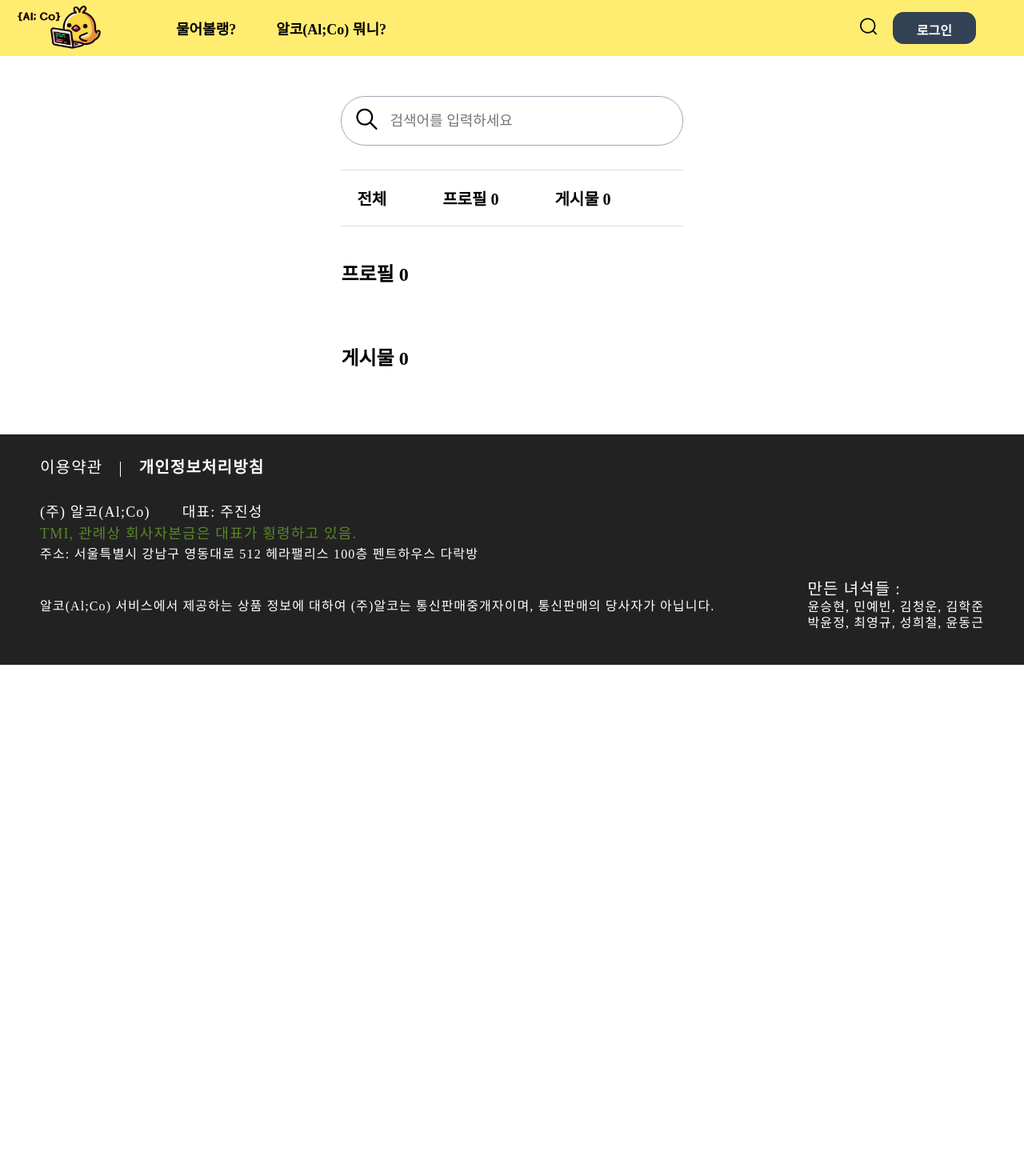
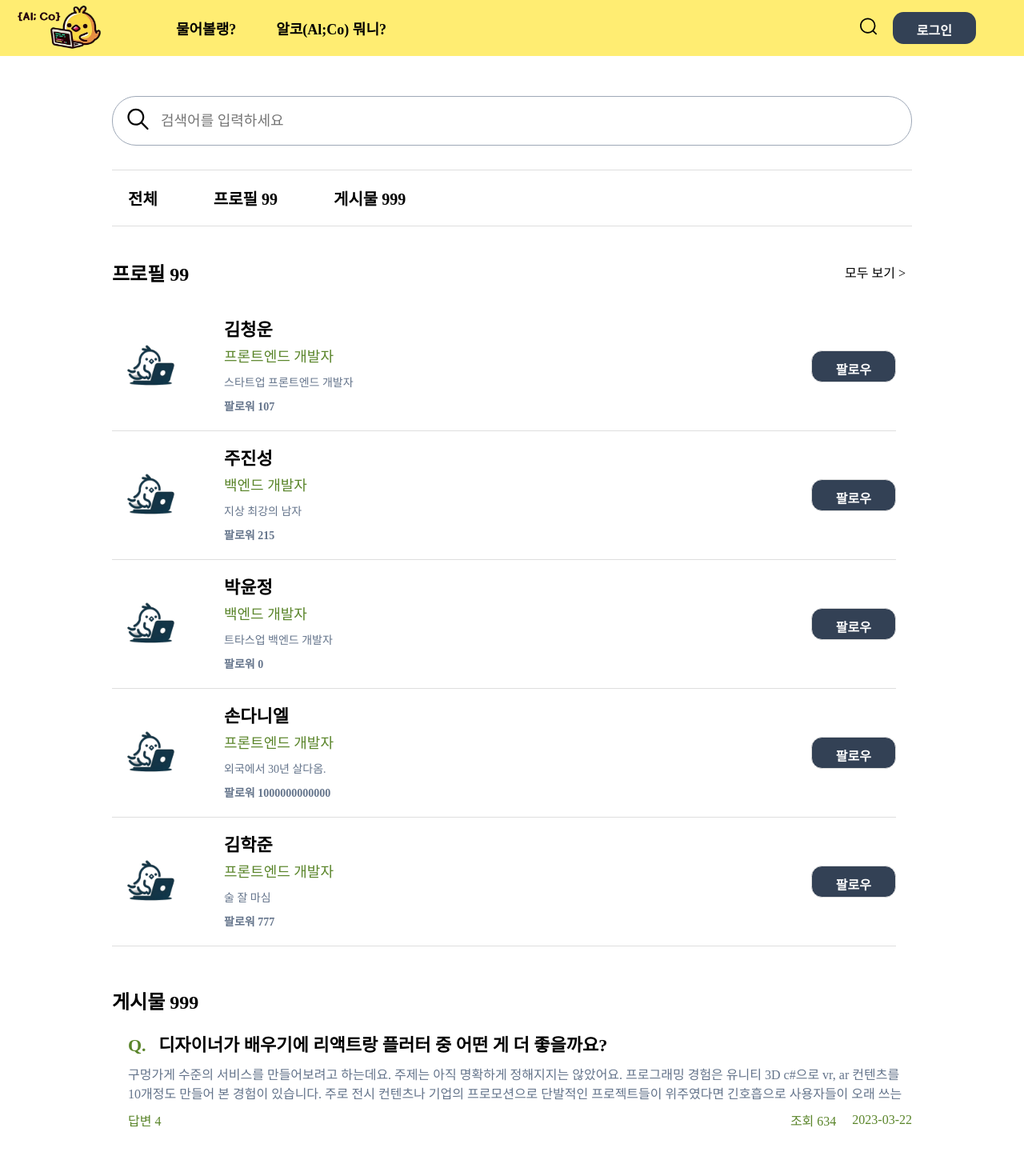
Before and after one commit to supercoding-3rd-project/frontend, a React (Create React App) app: page /search in a window 1280 px wide. Shown: the top 1470 px of the page at 80% size. Before the commit the page ends 831 px from the top, so only its background shows below. Built offline with nearby package versions, Linux system fonts and the light colour scheme; no server answers; a small style sheet from the web is missing; a web font is replaced by a local one.

Commit message:
목업 데이터

```diff
--- a/src/pages/search/index.tsx
+++ b/src/pages/search/index.tsx
@@ -1,98 +1,68 @@
-import React, { useEffect, useState, KeyboardEvent } from "react";
 import { IoIosSearch } from "react-icons/io";
 import "./search.scss";
 import { useLocation, useNavigate } from "react-router-dom";
-
-interface Profile {
-  id: number;
-  name: string;
-  job: string;
-  description: string;
-  profileImage: string;
-  followerCount: number;
-}
-
-interface Qna {
-  questionId: number;
-  title: string;
-  content: string;
-  answerCount: number;
-  viewCount: number;
-  date: string;
-}
+import { useState } from "react";
+import dummyProfiles, { Profile } from "../../dummy/profileDummy";
 
 export default function SearchPage() {
   const location = useLocation();
   const queryParams = new URLSearchParams(location.search);
-  const initialSearchQuery = queryParams.get("q") || "";
+  const initialSearchQuery = queryParams.get("q") || ""; // 검색어가 없을 경우 빈 문자열을 기본값으로 사용
 
   const [searchQuery, setSearchQuery] = useState(initialSearchQuery);
-  const [profileResults, setProfileResults] = useState<Profile[]>([]);
-  const [qnaResults, setQnaResults] = useState<Qna[] | null>(null);
-  const [profileResultsCount, setProfileResultsCount] = useState<number>(0);
-  const [qnaResultsCount, setQnaResultsCount] = useState<number>(0);
+  const [profileResults, setProfileResults] = useState([]);
+  const [qnaResults, setQnaResults] = useState([]);
   const navigate = useNavigate();
 
-  useEffect(() => {
-    const fetchProfileResults = () => {
-      fetch(
-        `https://api.alco4dev.com/api/search/keyword/user?q=${searchQuery}`,
-        {
-          headers: {
-            "ngrok-skip-browser-warning": "any-value",
-          },
+  const handleSearch = () => {
+    if (searchQuery.trim() !== "") {
+      // 검색어가 비어있지 않은 경우에만 검색 페이지로 이동
+      navigate(`/search?q=${encodeURIComponent(searchQuery)}`);
     }
-      )
+  };
+
+  const handleKeyPress = (event: React.KeyboardEvent<HTMLInputElement>) => {
+    if (event.key === "Enter") {
+      handleSearch();
+    }
+  };
+
+  // 프로필 탭에 대한 API 요청
+  fetch("https://www.alco4dev.com/api/search/keyword/user")
     .then((response) => response.json())
-        .then((data: Profile[]) => {
-          setProfileResults(data);
-          setProfileResultsCount(data.length);
+    .then((data) => {
+      // 받은 데이터를 처리하는 로직을 여기에 작성
+      console.log(data); // 예시: 받은 데이터를 콘솔에 출력
     })
     .catch((error) => {
       console.error("Error fetching profile data:", error);
     });
-    };
 
-    const fetchQnaResults = () => {
-      fetch(
-        `https://api.alco4dev.com/api/search/keyword/question?q=${searchQuery}`,
-        {
-          headers: {
-            "ngrok-skip-browser-warning": "any-value",
-          },
-        }
-      )
+  // 게시물 탭에 대한 API 요청
+  fetch("https://www.alco4dev.com/api/search/keyword/question")
     .then((response) => response.json())
-        .then((data: Qna[]) => {
-          setQnaResults(data);
-          setQnaResultsCount(data.length);
+    .then((data) => {
+      // 받은 데이터를 처리하는 로직을 여기에 작성
+      console.log(data); // 예시: 받은 데이터를 콘솔에 출력
     })
     .catch((error) => {
       console.error("Error fetching post data:", error);
-          setQnaResults([]); // 에러 발생 시 빈 배열로 초기화
     });
-    };
 
-    if (searchQuery.trim() !== "") {
-      fetchQnaResults();
-    } else {
-      // 검색어가 없을 때에는 빈 배열로 초기화
-      setQnaResults([]);
-      setQnaResultsCount(0);
-    }
-  }, [searchQuery]);
+  // USER ID 통해서 작성한 게시물 출력
+  fetch("https://www.alco4dev.com/api/search/user/{userId}")
+    .then((response) => response.json())
+    .then((data) => {
+      // 받은 데이터를 처리하는 로직을 여기에 작성
+      console.log(data); // 예시: 받은 데이터를 콘솔에 출력
+    })
+    .catch((error) => {
+      console.error("Error fetching post user id:", error);
+    });
 
-  const handleSearch = () => {
-    if (searchQuery.trim() !== "") {
-      navigate(`/search?q=${encodeURIComponent(searchQuery)}`);
-    }
-  };
-
-  const handleKeyPress = (event: KeyboardEvent<HTMLInputElement>) => {
-    if (event.key === "Enter") {
-      handleSearch();
-    }
-  };
+  // 임의의 검색 결과 수
+  const profileResultsCount = 99; // 예시에서는 99로 가정
+  const qnaResultsCount = 999;
 
   return (
     <div className="search">
@@ -104,7 +74,7 @@ export default function SearchPage() {
           onChange={(e) => setSearchQuery(e.target.value)}
           onKeyDown={handleKeyPress}
         />
-        <div className="search__icon" onClick={handleSearch}>
+        <div className="search__icon">
           <IoIosSearch size={35} />
         </div>
       </div>
@@ -137,16 +107,26 @@ export default function SearchPage() {
             게시물 {qnaResultsCount}
           </li>
         </ul>
-        {/* 프로필 결과 표시 */}
         <div className="search__profile">
           <div className="search__profile__title">
-            <h2>프로필 {profileResults.length}</h2>
+            <h2>프로필 {profileResultsCount}</h2>
+            <div
+              className="search__profile__more"
+              onClick={() =>
+                navigate(
+                  `/search?q=${encodeURIComponent(searchQuery)}&tab=profiles`
+                )
+              }
+            >
+              모두 보기 &gt;
+            </div>
           </div>
           <div className="search__profile__list">
-            {profileResults.map((profile) => (
+            {/* 더미 프로필 데이터를 반복하여 각각의 프로필 항목을 생성 */}
+            {dummyProfiles.map((profile) => (
               <div key={profile.id} className="search__profile__item">
                 <div className="search__profile__item__first">
-                  <img src={profile.profileImage} alt="" />
+                  <img src="./images/profile_default.png" alt="" />
                 </div>
                 <ul className="search__profile__item__second">
                   <li className="search__profile__item__second__name">
@@ -169,42 +149,34 @@ export default function SearchPage() {
             ))}
           </div>
         </div>
-
-        {/* 게시물 결과 표시 */}
         <div className="search__qna">
-          {qnaResults && (
           <div className="search__qna__title">
-              <h2>게시물 {qnaResults.length}</h2>
+            <h2>게시물 {qnaResultsCount}</h2>
           </div>
-          )}
-          {qnaResults && qnaResults.length > 0 && (
           <div className="search__qna__list">
-              {qnaResults.map((qna) => (
-                <div key={qna.questionId} className="search__qna__item">
+            <div className="search__qna__item">
               <div className="search__qna__item__question">
                 <span className="search__qna__item__question__Q">Q.</span>{" "}
-                    {qna.title}
+                디자이너가 배우기에 리액트랑 플러터 중 어떤 게 더 좋을까요?
               </div>
               <div className="search__qna__item__content">
-                    {qna.content}
+                구멍가게 수준의 서비스를 만들어보려고 하는데요. 주제는 아직
+                명확하게 정해지지는 않았어요. 프로그래밍 경험은 유니티 3D c#으로
+                vr, ar 컨텐츠를 10개정도 만들어 본 경험이 있습니다. 주로 전시
+                컨텐츠나 기업의 프로모션으로 단발적인 프로젝트들이 위주였다면
+                긴호흡으로 사용자들이 오래 쓰는
               </div>
               <div className="search__qna__item__third">
-                    <div className="search__qna__item__third__answer">
-                      답변 {qna.answerCount}
-                    </div>
+                <div className="search__qna__item__third__answer">답변 4</div>
                 <div className="search__qna__item__third__right">
-                      <div className="search__qna__item__third__view">
-                        조회 {qna.viewCount}
-                      </div>
+                  <div className="search__qna__item__third__view">조회 634</div>
                   <div className="search__qna__item__third__date">
-                        {qna.date}
+                    2023-03-22
                   </div>
                 </div>
               </div>
             </div>
-              ))}
           </div>
-          )}
         </div>
       </div>
     </div>
--- a/src/pages/search/search.scss
+++ b/src/pages/search/search.scss
@@ -1,7 +1,7 @@
 .search {
   max-width: 1200px;
   margin: 0 auto;
-  min-height: 400px;
+  // min-height: 400px;
 
   &__icon {
     position: absolute; // 상대적 위치 설정
```
Lines whose indentation alone changed are shown as unchanged.
